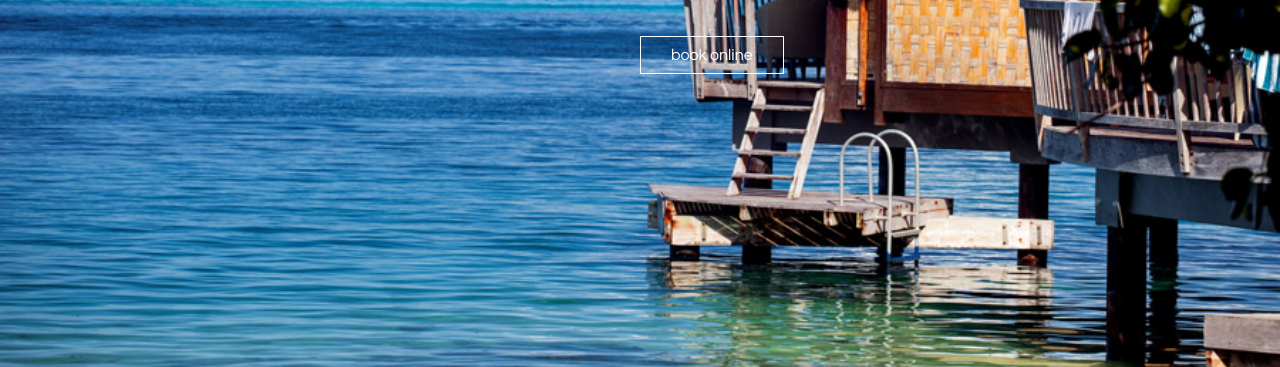
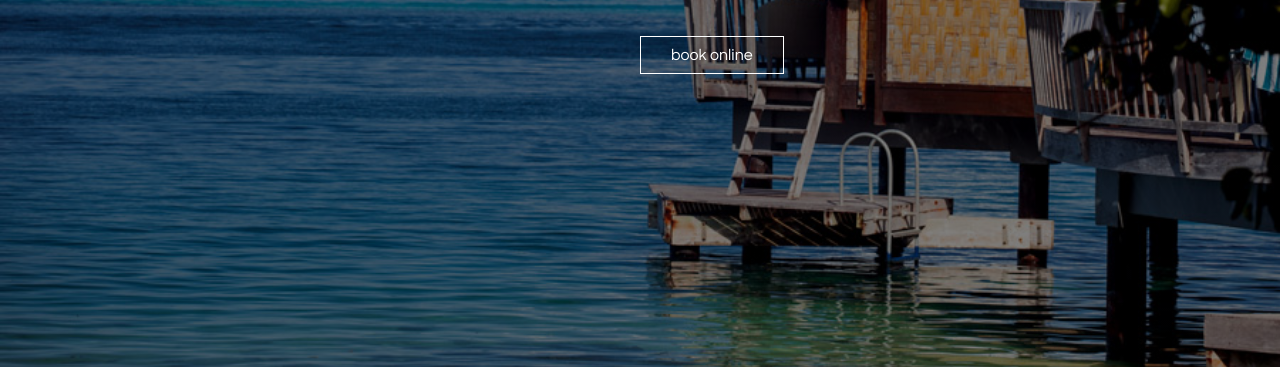
Before and after one commit to Sjkohinkar/Assignment-1, a plain HTML site: page index.html in a window 1280 px wide. Shown: the part 433-800 px from the top of the page. Drawn offline with Linux system fonts and the light colour scheme.

Commit message:
Update style.css

```diff
--- a/style.css
+++ b/style.css
@@ -4,7 +4,7 @@ padding: 0;
 font-family: Century gothic;
 }
 header{
-background-image: url(../1.jpg);
+background-image:linear-gradient(rgba(0,0,0,0.5),rgba(0,0,0,0.5)),url("1.jpg");
 height: 100vh;
 background-size: cover;
 background-position: center;
```
